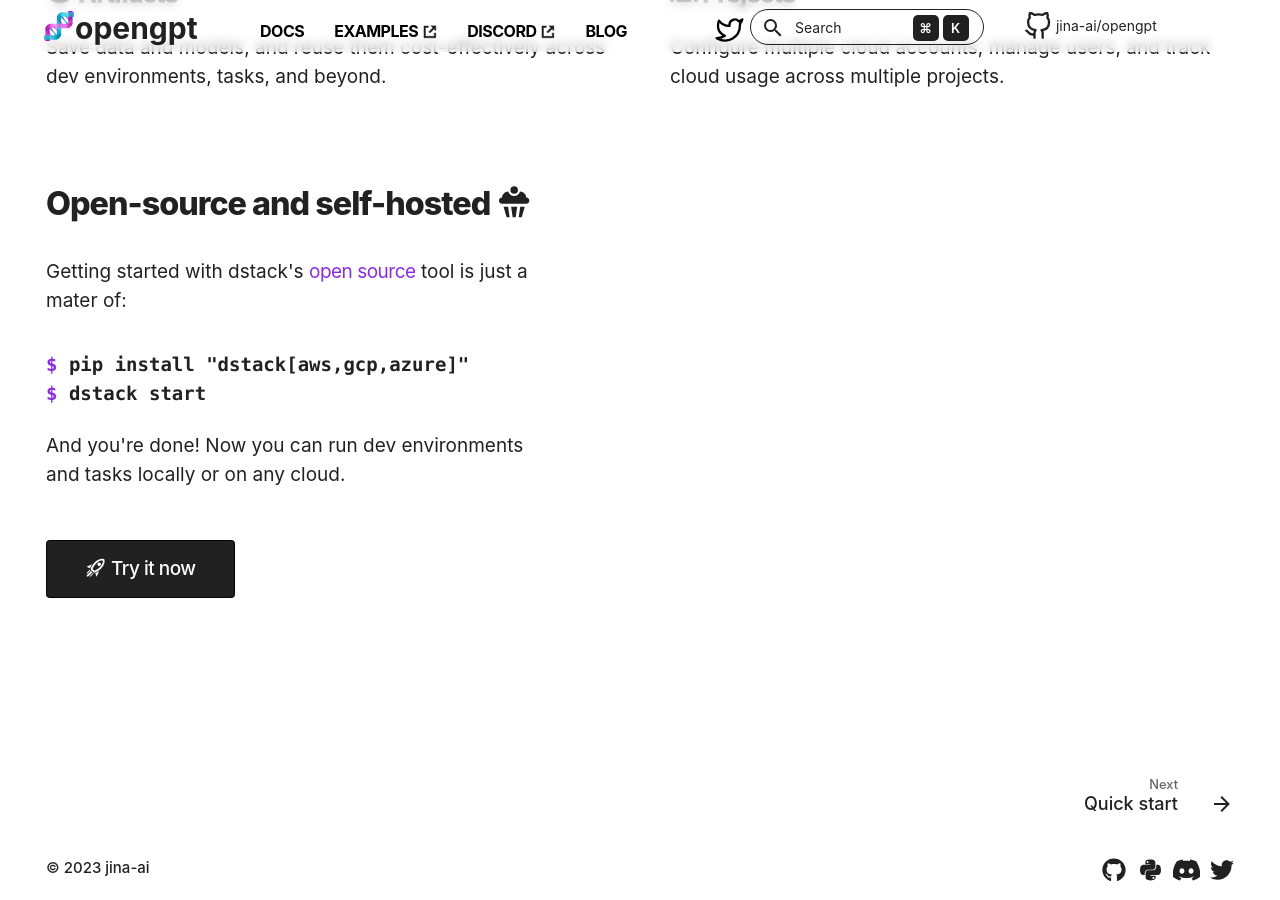
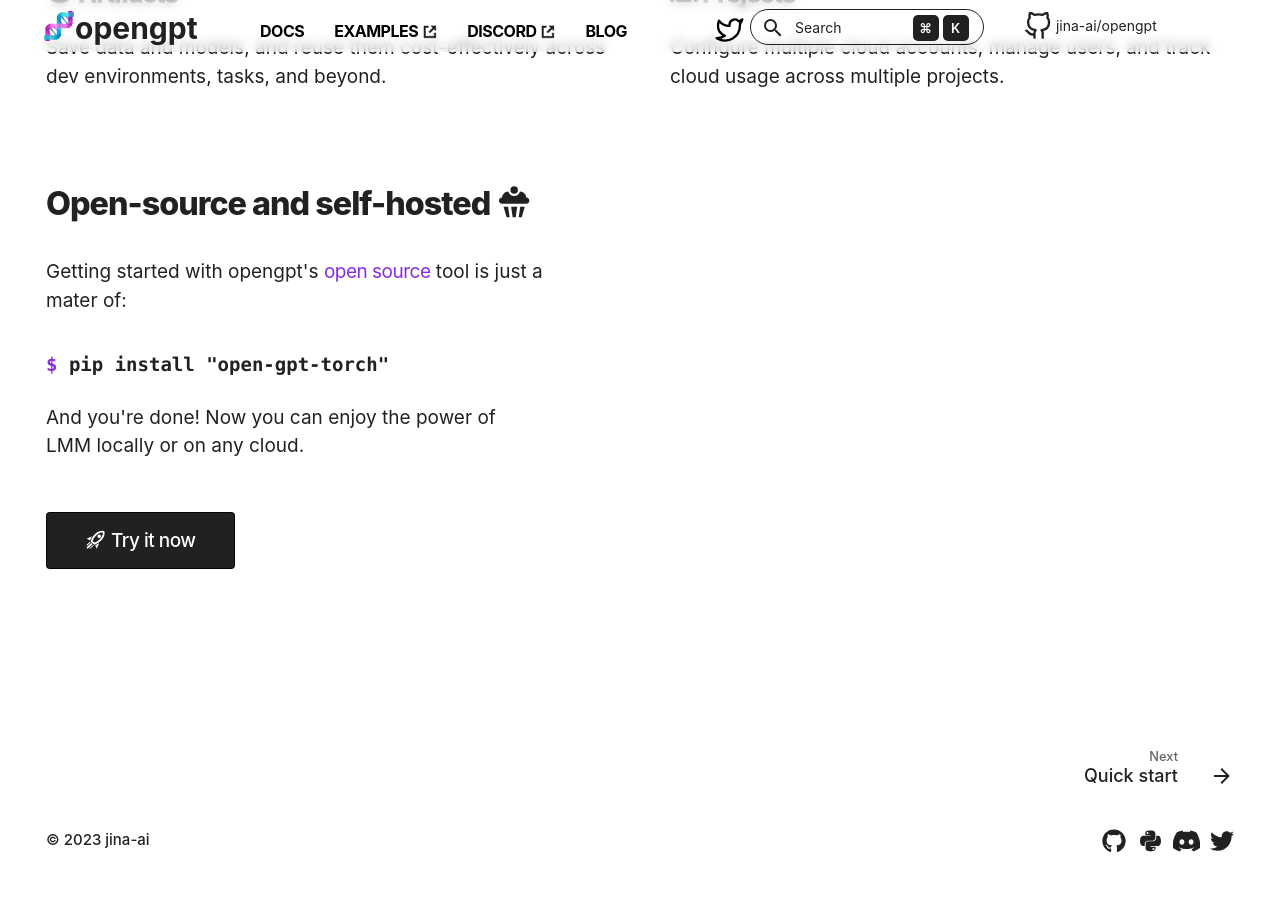
Before and after one commit to jina-ai/rungpt, an MkDocs documentation site: the page built from docs/index.md, in a window 1280 px wide and 900 px high, scrolled down 1081 px. Built offline with MkDocs 1.6.1 and Material for MkDocs 9.7.7, drawn with Linux system fonts in a browser that asks for light colours; emoji names are drawn with the system emoji font; some web fonts are replaced; comment, search, counter and statistics services are not loaded; after the commit the page ends 1957 px from its top, so only the background shows below that; some of the changed text lies outside the part shown.

Commit message:
fix: docs

```diff
--- a/docs/overrides/home.html
+++ b/docs/overrides/home.html
@@ -160,21 +160,17 @@
                             d="M12 1.5A2.5 2.5 0 0 1 14.5 4 2.5 2.5 0 0 1 12 6.5 2.5 2.5 0 0 1 9.5 4 2.5 2.5 0 0 1 12 1.5M15.87 5C18 5 20 7 20 9c2.7 0 2.7 4 0 4H4c-2.7 0-2.7-4 0-4 0-2 2-4 4.13-4 .44 1.73 2.01 3 3.87 3 1.86 0 3.43-1.27 3.87-3M5 15h3l1 7H7l-2-7m5 0h4l-1 7h-2l-1-7m6 0h3l-2 7h-2l1-7Z"></path></svg></span>
                 </h2>
                 <p class="tx-landing__bottom_cta_text">
-                    Getting started with dstack's <a href="https://github.com/dstackai/dstack">open source</a> tool is
+                    Getting started with opengpt's <a href="https://github.com/jina-ai/opengpt">open source</a> tool is
                     just a mater of:
                 </p>
                 <div class="tx-landing__bottom_cta_terminal">
                     <div class="tx-landing__bottom_cta_terminal_row">
                         <span class="tx-landing__bottom_cta_terminal_row_prefix">$</span>
-                        pip install "dstack[aws,gcp,azure]"
-                    </div>
-                    <div class="tx-landing__bottom_cta_terminal_row">
-                        <span class="tx-landing__bottom_cta_terminal_row_prefix">$</span>
-                        dstack start
+                        pip install "open-gpt-torch"
                     </div>
                 </div>
                 <p class="tx-landing__bottom_cta_text">
-                    And you're done! Now you can run dev environments and tasks locally or on any cloud.
+                    And you're done! Now you can enjoy the power of LMM locally or on any cloud.
                 </p>
 
                 <a href="/docs" class="md-button md-button--primary">
--- a/docs/overrides/main.html
+++ b/docs/overrides/main.html
@@ -1,9 +1,9 @@
 {% extends "base.html" %}
 
 {% block announce %}
-Like dstack? Give us a <img alt="⭐" style="display: inline-block; height: 1.125em; margin-bottom: -2px"
+Like opengpt? Give us a <img alt="⭐" style="display: inline-block; height: 1.125em; margin-bottom: -2px"
                             src="https://cdnjs.cloudflare.com/ajax/libs/twemoji/14.0.2/svg/2b50.svg">
 on <img style="display: inline-block; height: 1.15em; margin-bottom: -4px; margin-right: -2px"
-        src="{{ 'assets/images/github-logo.png' | url }}"/> <a href="https://github.com/dstackai/dstack" target="_blank">
+        src="{{ 'assets/images/github-logo.png' | url }}"/> <a href="https://github.com/jina-ai/opengpt" target="_blank">
     GitHub</a><span style="color: var(--md-code-hl-punctuation-color)">!</span>
 {% endblock %}
```
